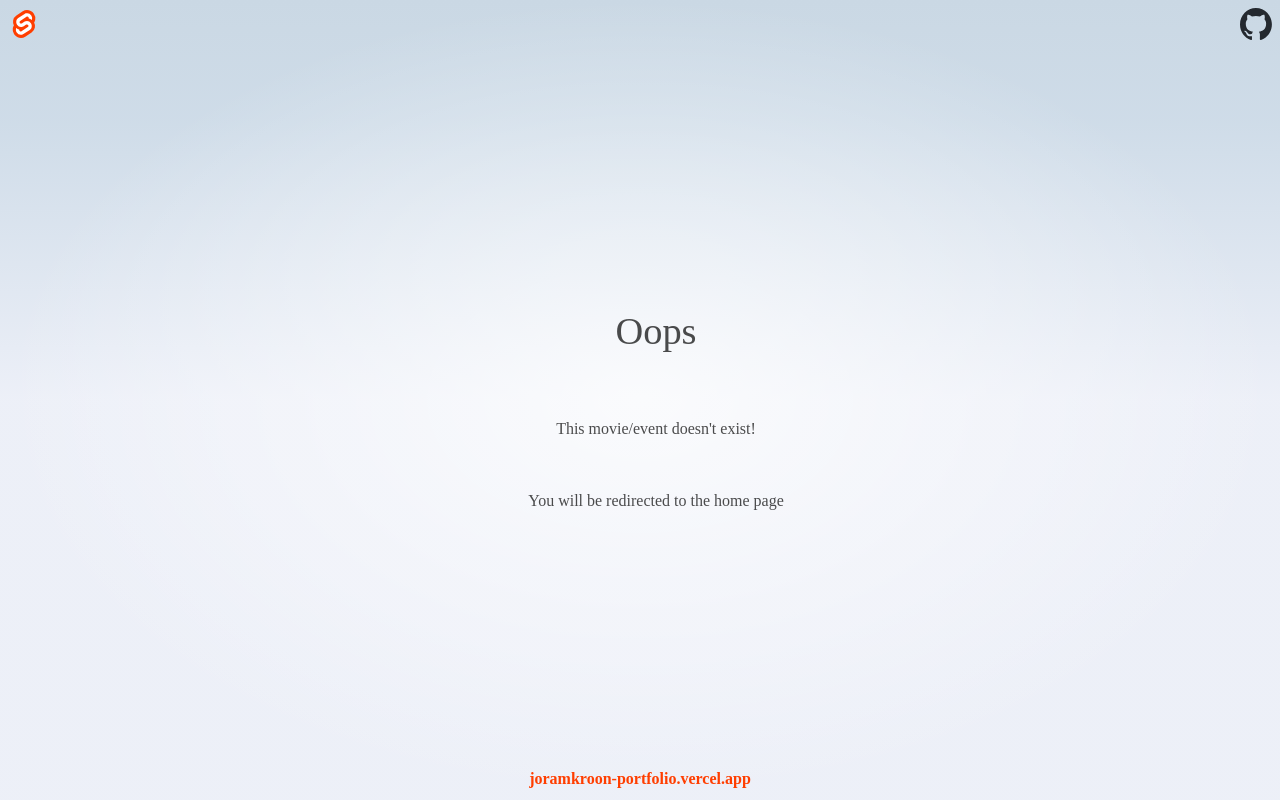
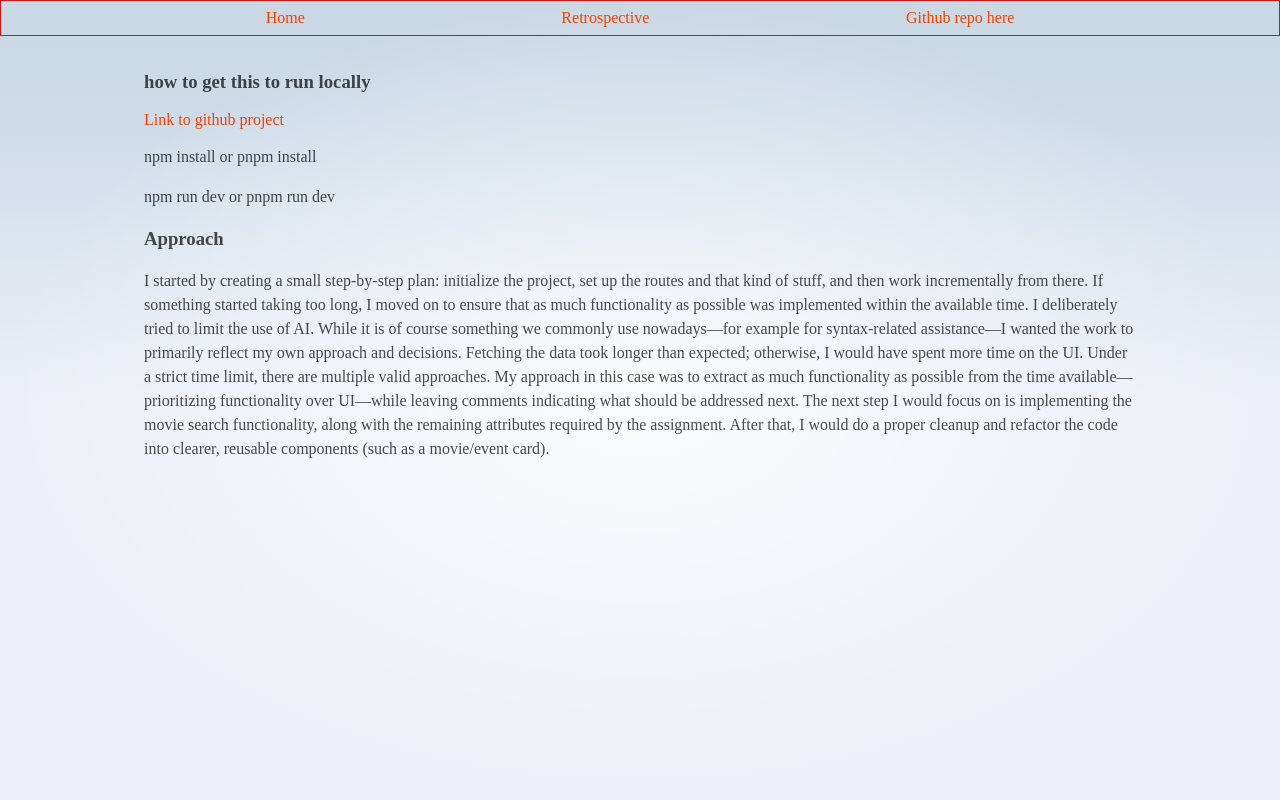
Before and after one commit to Joram3000/my-cineville-app, a SvelteKit app: page /retrospective in a window 1280 px wide. Before the commit this address had no page. Built offline with nearby package versions, Linux system fonts and the light colour scheme.

Commit message:
add retro small deletions

```diff
--- a/src/routes/+layout.svelte
+++ b/src/routes/+layout.svelte
@@ -32,10 +32,6 @@
 	<main>
 		{@render children()}
 	</main>
-
-	<footer>
-		<a href="https://joramkroon-portfolio.vercel.app/">joramkroon-portfolio.vercel.app</a>
-	</footer>
 </div>
 
 <style>
--- a/src/routes/+page.server.ts
+++ b/src/routes/+page.server.ts
@@ -26,7 +26,7 @@ async function fetchScreenings(fetch: typeof globalThis.fetch, date: Date, query
 	endOfDay.setHours(23, 59, 59, 999);
 
 	const response = await fetch(
-		`https://api.cineville.nl//events?startDate[gte]=${startOfDay.toISOString()}&startDate[lt]=${endOfDay.toISOString()}`
+		`https://api.cineville.nl//events?startDate[gte]=${startOfDay.toISOString()}&startDate[lt]=${endOfDay.toISOString()}&embed[production]=true`
 	);
 
 	const screenings: EventList = await response.json();
--- a/src/routes/+page.ts
+++ /dev/null
@@ -1,3 +0,0 @@
-// since there's no dynamic data here, we can prerender
-// it so that it gets served as a static asset in production
-export const prerender = true;
--- a/src/routes/Header.svelte
+++ b/src/routes/Header.svelte
@@ -1,47 +1,18 @@
 <script lang="ts">
-	import { resolve } from '$app/paths';
-	import { page } from '$app/state';
-	import github from '$lib/images/github.svg';
-	import logo from '$lib/images/svelte-logo.svg';
 </script>
 
 <header>
-	<div class="corner">
-		<a href="https://svelte.dev/docs/kit">
-			<img src={logo} alt="SvelteKit" />
-		</a>
-	</div>
-
-	<div class="corner">
-		<a href="https://github.com/sveltejs/kit">
-			<img src={github} alt="GitHub" />
-		</a>
-	</div>
+	<a href="/">Home</a>
+	<a href="/retrospective">Retrospective</a>
+	<a href="https://github.com/Joram3000/my-cineville-app">Github repo here</a>
 </header>
 
 <style>
 	header {
 		display: flex;
-		justify-content: space-between;
-	}
-
-	.corner {
-		width: 3em;
-		height: 3em;
-	}
-
-	.corner a {
-		display: flex;
-		align-items: center;
-		justify-content: center;
-		width: 100%;
-		height: 100%;
-	}
-
-	.corner img {
-		width: 2em;
-		height: 2em;
-		object-fit: contain;
+		justify-content: space-evenly;
+		border: 1px solid red;
+		padding: 0.5rem;
 	}
 
 	a:hover {
--- a/src/routes/events/[slug]/+page.server.ts
+++ b/src/routes/events/[slug]/+page.server.ts
@@ -4,10 +4,9 @@ export const load: PageServerLoad = async ({ params, fetch }) => {
 	const slug = params.slug;
 
 	try {
-		// Fetch event details from API
 		const response = await fetch(
 			`https://api.cineville.nl/events/${slug}?embed[production]=true&embed[venue]=true`
-		); // geeft 1 single event terug
+		);
 		const event = await response.json();
 
 		return {
--- a/src/routes/events/[slug]/+page.svelte
+++ b/src/routes/events/[slug]/+page.svelte
@@ -9,7 +9,7 @@
 
 	$: imageUrl = event?._embedded?.production?.assets.poster?.url
 		? event._embedded.production.assets.poster.url
-		: event._embedded.venue?.assets.cover?.url;
+		: event?._embedded.venue?.assets.cover?.url;
 </script>
 
 <section>
@@ -45,7 +45,6 @@
 
 <style>
 	section {
-		padding: 1rem;
 		width: 100%;
 		max-width: 800px;
 		margin: 0 auto;
--- /dev/null
+++ b/src/routes/retrospective/+page.svelte
@@ -0,0 +1,26 @@
+<script>
+</script>
+
+<div>
+	<h3>how to get this to run locally</h3>
+	<a href="https://github.com/Joram3000/my-cineville-app">Link to github project</a>
+	<p>npm install or pnpm install</p>
+	<p>npm run dev or pnpm run dev</p>
+
+	<h3>Approach</h3>
+	<p>
+		I started by creating a small step-by-step plan: initialize the project, set up the routes and
+		that kind of stuff, and then work incrementally from there. If something started taking too
+		long, I moved on to ensure that as much functionality as possible was implemented within the
+		available time. I deliberately tried to limit the use of AI. While it is of course something we
+		commonly use nowadays—for example for syntax-related assistance—I wanted the work to primarily
+		reflect my own approach and decisions. Fetching the data took longer than expected; otherwise, I
+		would have spent more time on the UI. Under a strict time limit, there are multiple valid
+		approaches. My approach in this case was to extract as much functionality as possible from the
+		time available—prioritizing functionality over UI—while leaving comments indicating what should
+		be addressed next. The next step I would focus on is implementing the movie search
+		functionality, along with the remaining attributes required by the assignment. After that, I
+		would do a proper cleanup and refactor the code into clearer, reusable components (such as a
+		movie/event card).
+	</p>
+</div>
```
Also changed, not shown: src/routes/+page.svelte (+16 -10 lines).
